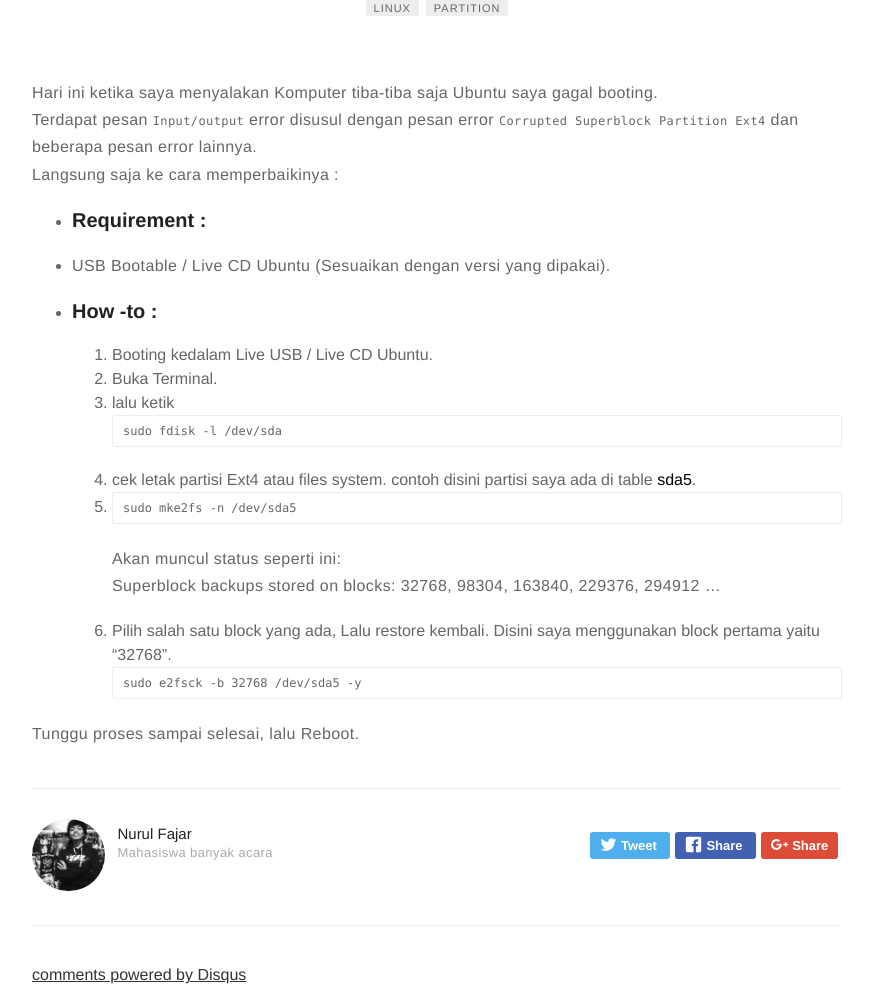
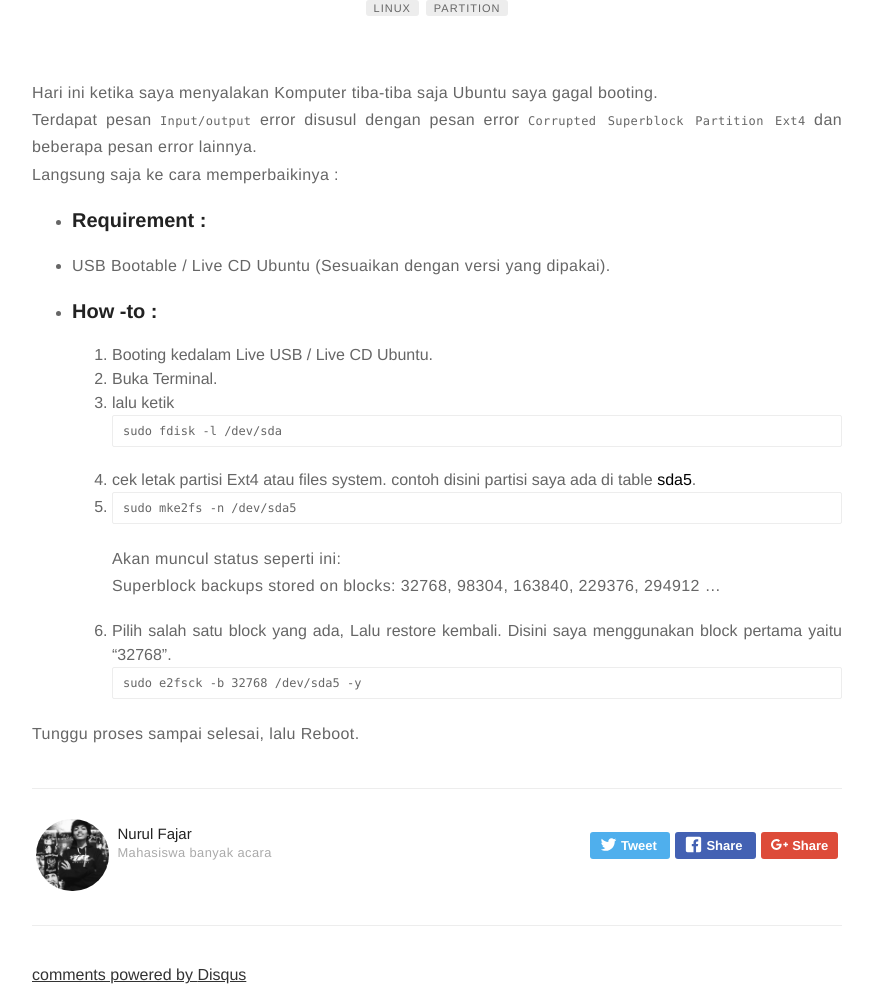
Before and after one commit to newjar/newjar.github.io, a Jekyll site: the page built from _posts/2017-3-29-Recovery-Corrupted-Superblock-Partition-on-Ubuntu.md, in a window 1280 px wide. Shown: the part 228-1214 px from the top of the page, without its empty margins (203-1076 px from the left). Built offline with Jekyll 4.4.1, drawn with Linux system fonts in a browser that asks for light colours; comment, search, counter and statistics services are not loaded.

Commit message:
add justify align

```diff
--- a/_sass/base/general.sass
+++ b/_sass/base/general.sass
@@ -32,6 +32,7 @@ a
 	text-decoration: underline
 
 p
+	text-align: justify
 	line-height: 1.7
 	color: $alpha
 	font-weight: 300
@@ -48,9 +49,14 @@ strong
 ul,
 ol
 	li
+		text-align: justify
 		line-height: 2.4rem
 		font-weight: 300
 		color: $alpha
+
+img
+	display: block
+	margin: 0px auto
 
 img,
 pre,
--- a/_sass/components/author.sass
+++ b/_sass/components/author.sass
@@ -32,8 +32,8 @@
         font-family: $fontSans
         font-weight: 300
         color: $gama
-        font-size: 1.3rem
-        text-align: justify
+        font-size: 1.29rem
+        text-align: left
         line-height: 1.5
         margin: 0
 
--- a/_sass/components/footer.sass
+++ b/_sass/components/footer.sass
@@ -38,6 +38,7 @@
                 fill: $delta !important
 
     > .extra
+        text-align: center
         color: $gama
         margin-top: 0
 
```
